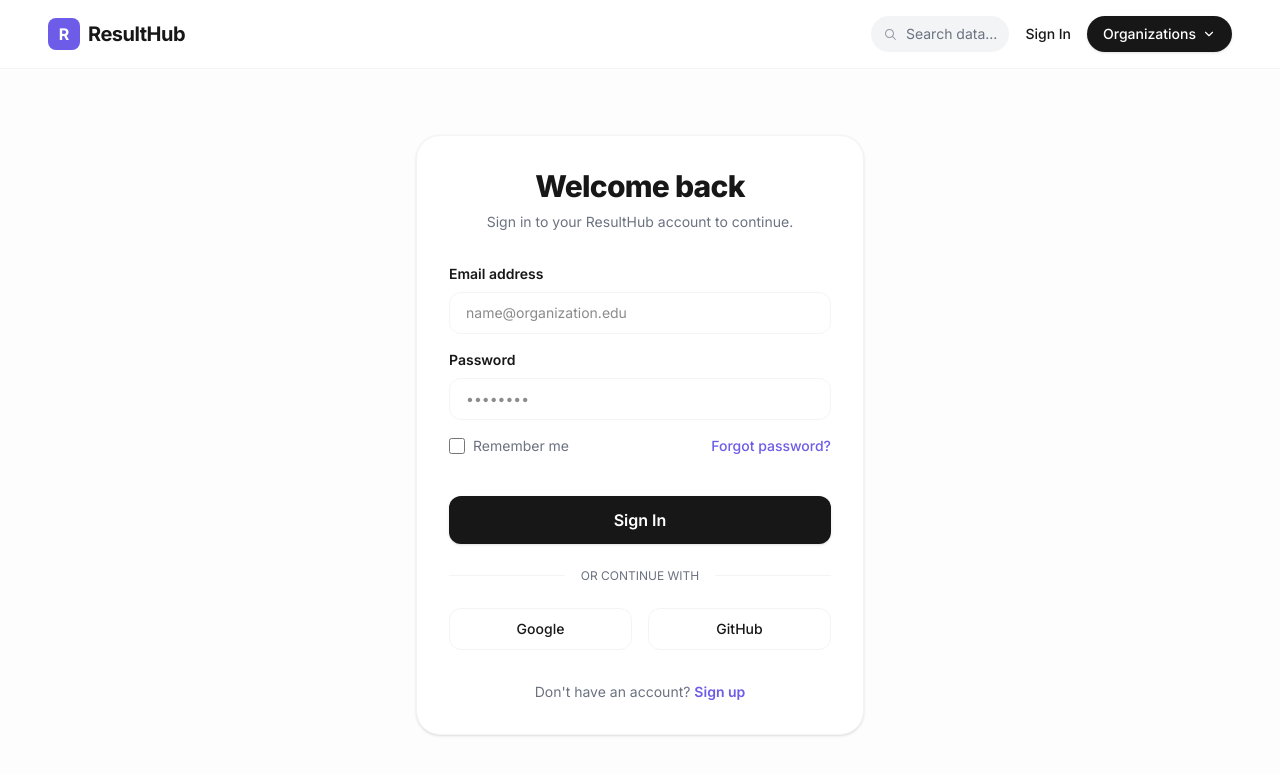
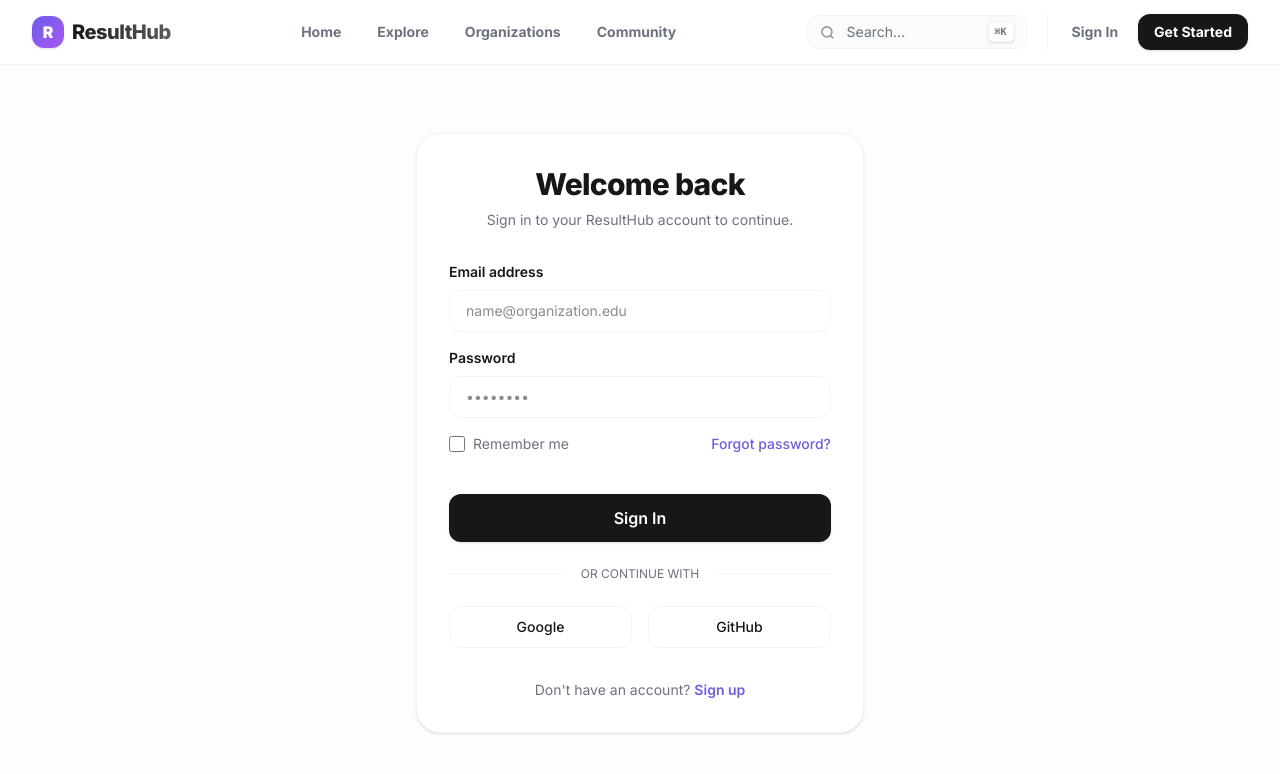
Before and after one commit to Faiz-7716/ResultPublisherwEB, a Next.js app: page /login in a window 1280 px wide. Shown: the top 774 px of the page. Built offline with nearby package versions, Linux system fonts and the light colour scheme.

Commit message:
feat: complete UI rewrite of global Navbar to premium SaaS design

```diff
--- a/src/components/layout/Navbar.tsx
+++ b/src/components/layout/Navbar.tsx
@@ -1,11 +1,12 @@
 "use client";
 
 import Link from 'next/link';
-import { usePathname } from 'next/navigation';
+import { usePathname, useRouter } from 'next/navigation';
 import { useState, useEffect } from 'react';
 
 export default function Navbar() {
   const pathname = usePathname();
+  const router = useRouter();
   const [isMobileMenuOpen, setIsMobileMenuOpen] = useState(false);
 
   // Prevent scrolling when mobile menu is open
@@ -20,102 +21,159 @@
     };
   }, [isMobileMenuOpen]);
 
+  const navLinks = [
+    { name: "Home", href: "/" },
+    { name: "Explore", href: "/explore" },
+    { name: "Organizations", href: "/organizations" },
+    { name: "Community", href: "/community" }
+  ];
+
   return (
     <>
-      <nav className="sticky top-0 z-50 w-full border-b border-muted bg-background/80 backdrop-blur-md">
-        <div className="mx-auto flex max-w-[1400px] items-center justify-between px-4 sm:px-6 lg:px-8 xl:px-12 py-3 sm:py-4">
-          <div className="flex items-center gap-4">
+      <nav className="sticky top-0 z-50 w-full border-b border-muted bg-background/70 backdrop-blur-xl transition-all">
+        <div className="mx-auto flex max-w-[1440px] items-center justify-between px-4 sm:px-6 lg:px-8 py-3 sm:py-3.5">
+
+          {/* ZONE 1: Logo & Mobile Toggle */}
+          <div className="flex items-center gap-4 shrink-0">
             {/* Hamburger Button (Mobile only) */}
             <button
               className="lg:hidden p-2 -ml-2 text-foreground hover:bg-muted rounded-full transition-colors"
               onClick={() => setIsMobileMenuOpen(true)}
+              aria-label="Open Mobile Menu"
             >
-              <svg width="24" height="24" viewBox="0 0 24 24" fill="none" stroke="currentColor" strokeWidth="2" strokeLinecap="round" strokeLinejoin="round"><line x1="3" y1="12" x2="21" y2="12"></line><line x1="3" y1="6" x2="21" y2="6"></line><line x1="3" y1="18" x2="21" y2="18"></line></svg>
+              <svg width="24" height="24" viewBox="0 0 24 24" fill="none" stroke="currentColor" strokeWidth="2.5" strokeLinecap="round" strokeLinejoin="round"><line x1="3" y1="12" x2="21" y2="12"></line><line x1="3" y1="6" x2="21" y2="6"></line><line x1="3" y1="18" x2="21" y2="18"></line></svg>
             </button>
 
-            <Link href="/" className="flex items-center gap-2">
-              <div className="flex h-7 w-7 sm:h-8 sm:w-8 items-center justify-center rounded-lg bg-primary text-white font-bold text-sm sm:text-base">
+            <Link href="/" className="flex items-center gap-2 group">
+              <div className="flex h-8 w-8 items-center justify-center rounded-xl bg-gradient-to-br from-primary to-accent text-white font-black text-base shadow-sm group-hover:shadow-md group-hover:scale-105 transition-all duration-300">
                 R
               </div>
-              <span className="text-lg sm:text-xl font-bold tracking-tight hidden sm:block">ResultHub</span>
+              <span className="text-xl font-extrabold tracking-tight hidden sm:block bg-clip-text text-transparent bg-gradient-to-r from-foreground to-foreground/70">
+                ResultHub
+              </span>
             </Link>
           </div>
 
-          <div className="flex items-center gap-3 sm:gap-4">
-            <Link href="/search" className="hidden md:flex items-center gap-2 text-sm text-muted-foreground bg-muted px-3 py-2 rounded-full hover:bg-muted/80 transition-colors">
-              <svg width="15" height="15" viewBox="0 0 15 15" fill="none" xmlns="http://www.w3.org/2000/svg" className="opacity-70"><path d="M10 6.5C10 8.433 8.433 10 6.5 10C4.567 10 3 8.433 3 6.5C3 4.567 4.567 3 6.5 3C8.433 3 10 4.567 10 6.5ZM9.30884 10.0159C8.53901 10.6318 7.56251 11 6.5 11C4.01472 11 2 8.98528 2 6.5C2 4.01472 4.01472 2 6.5 2C8.98528 2 11 4.01472 11 6.5C11 7.56251 10.6318 8.53901 10.0159 9.30884L12.8536 12.1464C13.0488 12.3417 13.0488 12.6583 12.8536 12.8536C12.6583 13.0488 12.3417 13.0488 12.1464 12.8536L9.30884 10.0159Z" fill="currentColor" fillRule="evenodd" clipRule="evenodd"></path></svg>
-              Search data...
+          {/* ZONE 2: Central Navigation (Desktop Only) */}
+          <div className="hidden lg:flex items-center justify-center flex-1 mx-8 gap-1">
+            {navLinks.map((link) => {
+              const isActive = pathname === link.href;
+              return (
+                <Link
+                  key={link.name}
+                  href={link.href}
+                  className={`px-4 py-2 rounded-lg text-sm font-bold transition-colors ${
+                    isActive
+                      ? "bg-muted/80 text-foreground"
+                      : "text-muted-foreground hover:text-foreground hover:bg-muted/40"
+                  }`}
+                >
+                  {link.name}
+                </Link>
+              );
+            })}
+          </div>
+
+          {/* ZONE 3: Actions (Search, Auth) */}
+          <div className="flex items-center gap-3 sm:gap-4 shrink-0">
+
+            {/* Command Palette Trigger (Search) */}
+            <button
+              onClick={() => router.push('/search')}
+              className="hidden md:flex items-center gap-3 text-sm text-muted-foreground bg-muted/40 border border-muted px-3 py-1.5 rounded-xl hover:bg-muted/80 hover:border-muted-foreground/30 transition-all group w-[220px]"
+            >
+              <svg width="15" height="15" viewBox="0 0 24 24" fill="none" stroke="currentColor" strokeWidth="2.5" className="opacity-70 group-hover:opacity-100 transition-opacity"><circle cx="11" cy="11" r="8"></circle><line x1="21" y1="21" x2="16.65" y2="16.65"></line></svg>
+              <span className="flex-1 text-left">Search...</span>
+              <kbd className="hidden lg:inline-flex items-center justify-center h-5 px-1.5 text-[10px] font-bold text-muted-foreground bg-background border border-muted rounded shadow-sm">⌘K</kbd>
+            </button>
+
+            {/* Mobile Search Icon */}
+            <Link href="/search" className="md:hidden p-2 text-muted-foreground hover:text-foreground hover:bg-muted rounded-full transition-colors">
+               <svg width="20" height="20" viewBox="0 0 24 24" fill="none" stroke="currentColor" strokeWidth="2.5"><circle cx="11" cy="11" r="8"></circle><line x1="21" y1="21" x2="16.65" y2="16.65"></line></svg>
             </Link>
 
-            <div className="hidden sm:flex items-center gap-4">
-              <Link href="/login" className="text-sm font-medium hover:text-primary transition-colors">
+            <div className="hidden sm:flex items-center gap-3 border-l border-muted pl-4 ml-1">
+              <Link href="/login" className="text-sm font-bold text-muted-foreground hover:text-foreground transition-colors px-2 py-2">
                 Sign In
               </Link>
 
-              {/* Organization Dropdown */}
-              <div className="relative group">
-                <button className="flex items-center gap-1.5 rounded-full bg-foreground px-4 py-2 text-sm font-medium text-background hover:bg-foreground/90 transition-colors shadow-sm">
-                  Organizations
-                  <svg width="14" height="14" viewBox="0 0 24 24" fill="none" stroke="currentColor" strokeWidth="2" strokeLinecap="round" strokeLinejoin="round"><polyline points="6 9 12 15 18 9"></polyline></svg>
-                </button>
-
-                <div className="absolute right-0 mt-1 w-48 bg-background border border-muted rounded-xl shadow-xl opacity-0 invisible group-hover:opacity-100 group-hover:visible transition-all duration-200 flex flex-col overflow-hidden">
-                  <Link href="/organizations/login" className="px-4 py-3 text-sm font-semibold hover:bg-muted transition-colors text-foreground">
-                    Organization Login
-                  </Link>
-                  <Link href="/organizations/create" className="px-4 py-3 text-sm font-medium hover:bg-muted transition-colors border-t border-muted text-muted-foreground">
-                    Register Organization
-                  </Link>
-                </div>
-              </div>
+              <Link href="/signup" className="flex items-center justify-center rounded-xl bg-foreground px-4 py-2 text-sm font-bold text-background hover:bg-foreground/90 hover:scale-[1.02] active:scale-[0.98] transition-all shadow-sm">
+                Get Started
+              </Link>
             </div>
 
             {/* Mobile simplified actions */}
-            <Link href="/login" className="sm:hidden text-sm font-bold text-foreground bg-muted px-4 py-2 rounded-full">
+            <Link href="/login" className="sm:hidden text-sm font-extrabold text-background bg-foreground px-4 py-1.5 rounded-xl shadow-sm">
               Log In
             </Link>
           </div>
         </div>
       </nav>
 
-      {/* Mobile Sidebar Overlay */}
+      {/* Premium Mobile Sidebar Overlay */}
       {isMobileMenuOpen && (
         <div className="fixed inset-0 z-[100] lg:hidden">
-          {/* Backdrop */}
+          {/* Glass Backdrop */}
           <div
-            className="absolute inset-0 bg-background/80 backdrop-blur-sm animate-in fade-in duration-200"
+            className="absolute inset-0 bg-background/60 backdrop-blur-md animate-in fade-in duration-300"
             onClick={() => setIsMobileMenuOpen(false)}
           />
 
           {/* Drawer */}
-          <div className="absolute top-0 left-0 bottom-0 w-[280px] bg-background border-r border-muted shadow-2xl animate-in slide-in-from-left duration-300 flex flex-col">
-            <div className="p-4 border-b border-muted flex items-center justify-between">
+          <div className="absolute top-0 left-0 bottom-0 w-[300px] bg-background border-r border-muted shadow-2xl animate-in slide-in-from-left duration-300 flex flex-col">
+            <div className="p-4 sm:p-6 border-b border-muted flex items-center justify-between bg-muted/10">
               <Link href="/" className="flex items-center gap-2" onClick={() => setIsMobileMenuOpen(false)}>
-                <div className="flex h-8 w-8 items-center justify-center rounded-lg bg-primary text-white font-bold">
+                <div className="flex h-8 w-8 items-center justify-center rounded-xl bg-gradient-to-br from-primary to-accent text-white font-black text-base shadow-sm">
                   R
                 </div>
-                <span className="text-xl font-bold tracking-tight">ResultHub</span>
+                <span className="text-xl font-extrabold tracking-tight">ResultHub</span>
               </Link>
               <button
                 onClick={() => setIsMobileMenuOpen(false)}
-                className="p-2 -mr-2 text-foreground hover:bg-muted rounded-full transition-colors"
+                className="p-2 -mr-2 text-muted-foreground hover:text-foreground hover:bg-muted rounded-full transition-colors bg-background border border-muted shadow-sm"
               >
-                <svg width="24" height="24" viewBox="0 0 24 24" fill="none" stroke="currentColor" strokeWidth="2" strokeLinecap="round" strokeLinejoin="round"><line x1="18" y1="6" x2="6" y2="18"></line><line x1="6" y1="6" x2="18" y2="18"></line></svg>
+                <svg width="20" height="20" viewBox="0 0 24 24" fill="none" stroke="currentColor" strokeWidth="2.5" strokeLinecap="round" strokeLinejoin="round"><line x1="18" y1="6" x2="6" y2="18"></line><line x1="6" y1="6" x2="18" y2="18"></line></svg>
               </button>
             </div>
 
-            <div className="flex-1 overflow-y-auto py-4 px-3 flex flex-col gap-2">
-              <Link href="/" onClick={() => setIsMobileMenuOpen(false)} className="px-4 py-3 text-lg font-bold hover:bg-muted rounded-xl transition-colors">Home</Link>
-              <Link href="/explore" onClick={() => setIsMobileMenuOpen(false)} className="px-4 py-3 text-lg font-bold hover:bg-muted rounded-xl transition-colors">Explore</Link>
-              <Link href="/notifications" onClick={() => setIsMobileMenuOpen(false)} className="px-4 py-3 text-lg font-bold hover:bg-muted rounded-xl transition-colors">Notifications</Link>
-              <Link href="/bookmarks" onClick={() => setIsMobileMenuOpen(false)} className="px-4 py-3 text-lg font-bold hover:bg-muted rounded-xl transition-colors">Bookmarks</Link>
-              <Link href="/profile" onClick={() => setIsMobileMenuOpen(false)} className="px-4 py-3 text-lg font-bold hover:bg-muted rounded-xl transition-colors">Profile</Link>
+            <div className="flex-1 overflow-y-auto py-6 px-4 flex flex-col gap-1">
+              <span className="text-xs font-black text-muted-foreground uppercase tracking-widest mb-2 px-3">Navigation</span>
+
+              <Link href="/" onClick={() => setIsMobileMenuOpen(false)} className={`flex items-center gap-3 px-3 py-3 rounded-xl transition-colors ${pathname === '/' ? 'bg-primary/10 text-primary font-bold' : 'text-foreground font-semibold hover:bg-muted'}`}>
+                <svg width="18" height="18" viewBox="0 0 24 24" fill="none" stroke="currentColor" strokeWidth="2.5"><path d="M3 9l9-7 9 7v11a2 2 0 0 1-2 2H5a2 2 0 0 1-2-2z"></path><polyline points="9 22 9 12 15 12 15 22"></polyline></svg>
+                Home
+              </Link>
+
+              <Link href="/explore" onClick={() => setIsMobileMenuOpen(false)} className={`flex items-center gap-3 px-3 py-3 rounded-xl transition-colors ${pathname === '/explore' ? 'bg-primary/10 text-primary font-bold' : 'text-foreground font-semibold hover:bg-muted'}`}>
+                <svg width="18" height="18" viewBox="0 0 24 24" fill="none" stroke="currentColor" strokeWidth="2.5"><circle cx="12" cy="12" r="10"></circle><polygon points="16.24 7.76 14.12 14.12 7.76 16.24 9.88 9.88 16.24 7.76"></polygon></svg>
+                Explore
+              </Link>
+
+              <Link href="/organizations" onClick={() => setIsMobileMenuOpen(false)} className={`flex items-center gap-3 px-3 py-3 rounded-xl transition-colors ${pathname === '/organizations' ? 'bg-primary/10 text-primary font-bold' : 'text-foreground font-semibold hover:bg-muted'}`}>
+                <svg width="18" height="18" viewBox="0 0 24 24" fill="none" stroke="currentColor" strokeWidth="2.5"><rect x="3" y="4" width="18" height="18" rx="2" ry="2"></rect><line x1="16" y1="2" x2="16" y2="6"></line><line x1="8" y1="2" x2="8" y2="6"></line><line x1="3" y1="10" x2="21" y2="10"></line></svg>
+                Organizations
+              </Link>
+
+              <Link href="/notifications" onClick={() => setIsMobileMenuOpen(false)} className={`flex items-center gap-3 px-3 py-3 rounded-xl transition-colors ${pathname === '/notifications' ? 'bg-primary/10 text-primary font-bold' : 'text-foreground font-semibold hover:bg-muted'}`}>
+                <svg width="18" height="18" viewBox="0 0 24 24" fill="none" stroke="currentColor" strokeWidth="2.5"><path d="M18 8A6 6 0 0 0 6 8c0 7-3 9-3 9h18s-3-2-3-9"></path><path d="M13.73 21a2 2 0 0 1-3.46 0"></path></svg>
+                Notifications
+              </Link>
+
+              <Link href="/profile" onClick={() => setIsMobileMenuOpen(false)} className={`flex items-center gap-3 px-3 py-3 rounded-xl transition-colors ${pathname === '/profile' ? 'bg-primary/10 text-primary font-bold' : 'text-foreground font-semibold hover:bg-muted'}`}>
+                <svg width="18" height="18" viewBox="0 0 24 24" fill="none" stroke="currentColor" strokeWidth="2.5"><path d="M20 21v-2a4 4 0 0 0-4-4H8a4 4 0 0 0-4 4v2"></path><circle cx="12" cy="7" r="4"></circle></svg>
+                Profile
+              </Link>
             </div>
 
-            <div className="p-4 border-t border-muted flex flex-col gap-3">
-              <Link href="/login" onClick={() => setIsMobileMenuOpen(false)} className="w-full py-3 text-center rounded-xl border border-muted font-bold hover:bg-muted transition-colors text-foreground">Sign In</Link>
-              <Link href="/organizations/login" onClick={() => setIsMobileMenuOpen(false)} className="w-full py-3 text-center rounded-xl bg-foreground text-background font-bold hover:bg-foreground/90 transition-colors">Organization Portal</Link>
-              <Link href="/organizations/create" onClick={() => setIsMobileMenuOpen(false)} className="w-full py-2.5 text-center rounded-xl border border-muted font-semibold hover:bg-muted transition-colors text-muted-foreground text-sm">Register Organization</Link>
+            <div className="p-4 sm:p-6 border-t border-muted bg-muted/10 flex flex-col gap-3">
+              <span className="text-xs font-black text-muted-foreground uppercase tracking-widest mb-1 px-1">Account</span>
+              <Link href="/login" onClick={() => setIsMobileMenuOpen(false)} className="w-full py-3 text-center rounded-xl bg-background border border-muted shadow-sm font-bold hover:bg-muted transition-colors text-foreground">Sign In</Link>
+              <Link href="/signup" onClick={() => setIsMobileMenuOpen(false)} className="w-full py-3 text-center rounded-xl bg-foreground text-background font-bold hover:bg-foreground/90 transition-colors shadow-sm">Create Account</Link>
+              <div className="my-2 border-t border-muted/50"></div>
+              <Link href="/organizations/login" onClick={() => setIsMobileMenuOpen(false)} className="w-full py-2.5 text-center rounded-xl border border-muted font-semibold hover:bg-muted transition-colors text-muted-foreground text-sm flex items-center justify-center gap-2">
+                <svg width="14" height="14" viewBox="0 0 24 24" fill="none" stroke="currentColor" strokeWidth="2.5"><rect x="3" y="4" width="18" height="18" rx="2" ry="2"></rect><line x1="16" y1="2" x2="16" y2="6"></line><line x1="8" y1="2" x2="8" y2="6"></line><line x1="3" y1="10" x2="21" y2="10"></line></svg>
+                Organization Portal
+              </Link>
             </div>
           </div>
         </div>
```
